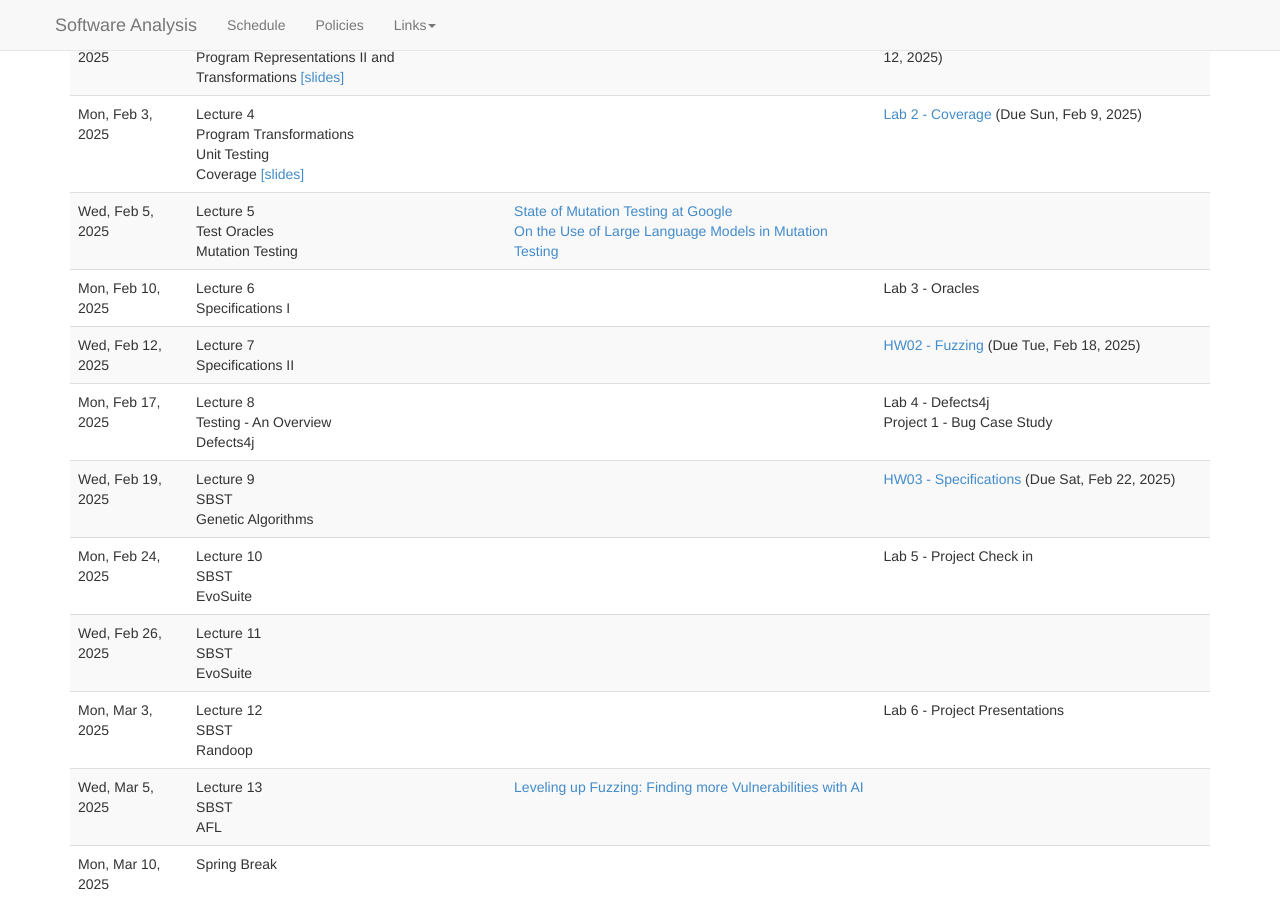
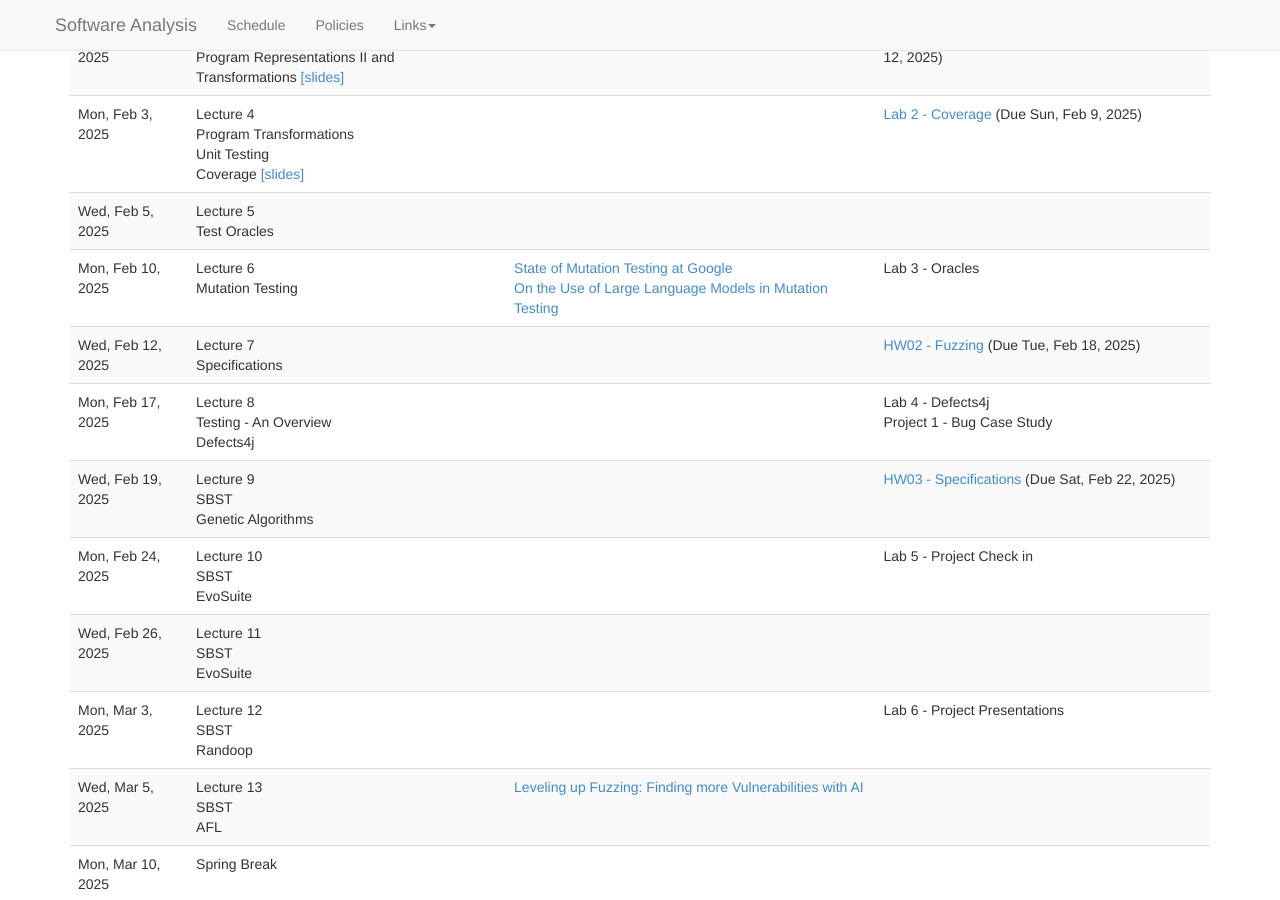
Before and after one commit to bmc-cs-software-analysis/383, a Jekyll site: the page built from schedule.md, in a window 1280 px wide and 900 px high, scrolled down 468 px. Built offline with Jekyll 4.4.1, drawn with Linux system fonts in a browser that asks for light colours; nearby versions of some CDN libraries; part of the change alters nothing that is shown.

```diff
--- a/_data/schedule.yaml
+++ b/_data/schedule.yaml
@@ -56,14 +56,9 @@
         deadline: "2025-02-09"
     -
       date: 2025-02-05
-      title: Lecture 5 <br> Test Oracles <br> Mutation Testing
-      readings:
-        -
-          title: "State of Mutation Testing at Google"
-          url: "https://static.googleusercontent.com/media/research.google.com/en//pubs/archive/46584.pdf"
-        -
-          title: "On the Use of Large Language Models in Mutation Testing"
-          url: "https://web.eecs.umich.edu/~movaghar/Mutation%20Testing%20LLM%202025.pdf"
+      title: Lecture 5 <br> Test Oracles
+      readings: ~
+
       #assignments:
         #-
         #    title: "Lab01 - Coverage"
@@ -74,12 +69,19 @@
 
     -
       date: 2025-02-10
-      title: Lecture 6 <br> Specifications I
+      title: Lecture 6 <br> Mutation Testing
       #readings:
       #  -
       #    title: "Chapter 3"
       #slides: "slides/lecture05.pdf"
       #recording: ~
+      readings:
+        -
+          title: "State of Mutation Testing at Google"
+          url: "https://static.googleusercontent.com/media/research.google.com/en//pubs/archive/46584.pdf"
+        -
+          title: "On the Use of Large Language Models in Mutation Testing"
+          url: "https://web.eecs.umich.edu/~movaghar/Mutation%20Testing%20LLM%202025.pdf"
       assignments:
         -
           title: "Lab 3 -  Oracles"
@@ -87,7 +89,7 @@
 
     -
       date: 2025-02-12
-      title: Lecture 7 <br> Specifications II
+      title: Lecture 7 <br> Specifications
       #slides: "slides/lecture06.pdf"
       recording: ~
       #readings:
```
